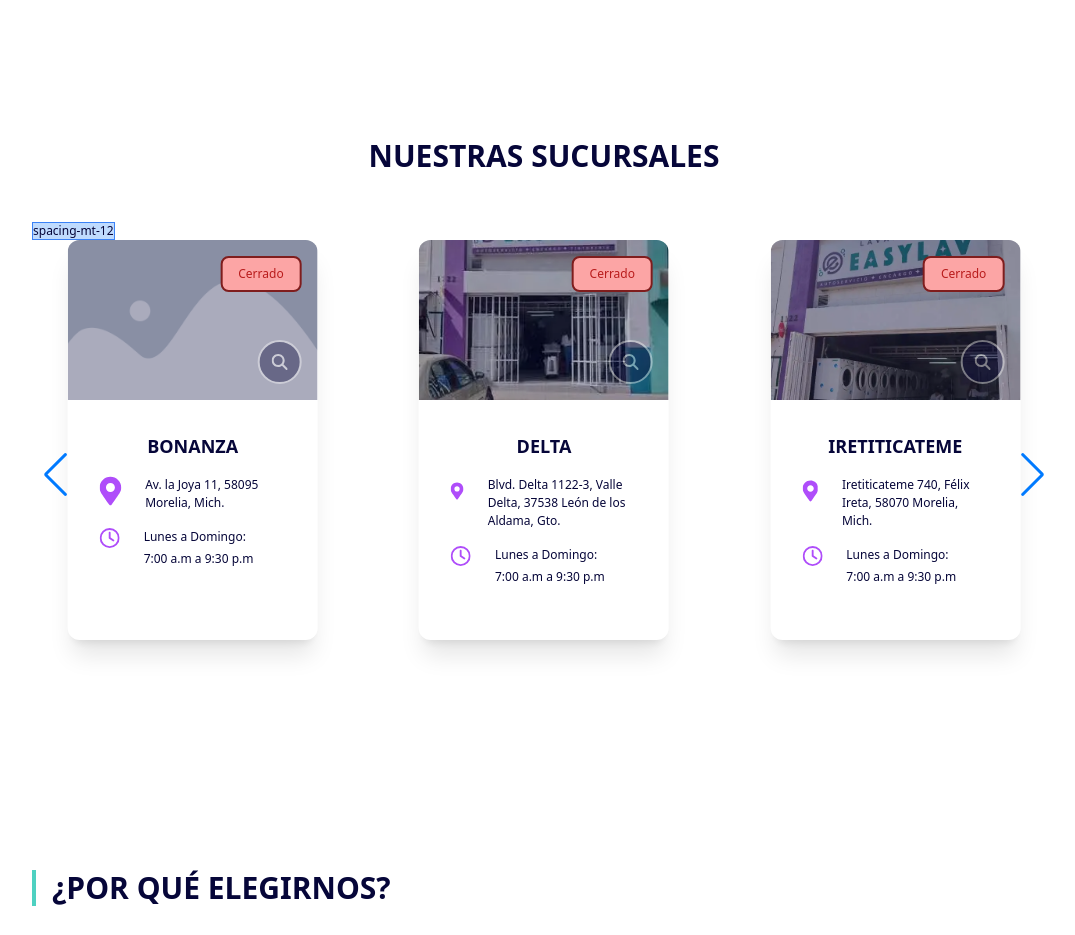
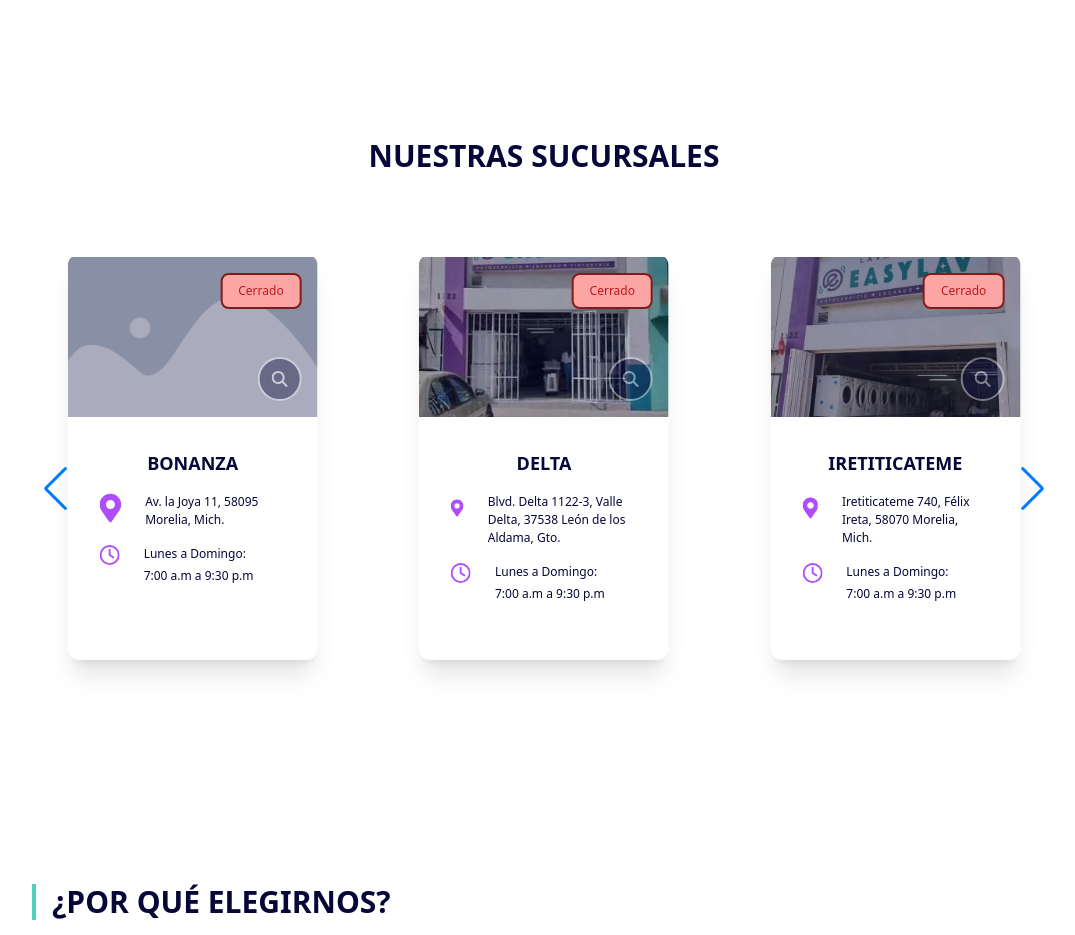
Before and after one commit to dspwebstudiomx/easylav-react, a React (Vite) app: page / in a window 1280 px wide. Shown: the part 5300-6235 px from the top of the page, without its empty margins (96-1171 px from the left). Built offline with nearby package versions, Linux system fonts and the light colour scheme.

Commit message:
Elimina la importación de 'Spacing' en NuestrasSucursales y ajusta el contenedor para mejorar la estructura del código. Modifica SucursalCardPerCity para eliminar la clase 'error' innecesaria.

```diff
--- a/src/components/cards/SucursalCardPerCity.jsx
+++ b/src/components/cards/SucursalCardPerCity.jsx
@@ -17,7 +17,7 @@ import PropTypes from 'prop-types';
 // Este componente utiliza el generador de tarjetas de sucursal para mostrar las sucursales de una ciudad específica
 const SucursalCardPerCity = ({ city }) => {
   return (
-    <div className="error w-full">
+    <div className="w-full">
       <CityCardGenerator city={city} />
     </div>
   );
--- a/src/pages/inicio/nuestrasSucursales/NuestrasSucursales.jsx
+++ b/src/pages/inicio/nuestrasSucursales/NuestrasSucursales.jsx
@@ -10,7 +10,7 @@
 */
 
 // Importaciones
-import { Container, Section, Spacing, SucursalCard, TitleContainer, TitleH2 } from 'components';
+import { Container, Section, SucursalCard, TitleContainer, TitleH2 } from 'components';
 import { localservices } from 'data';
 import PropTypes from 'prop-types';
 import 'swiper/css';
@@ -35,7 +35,7 @@ const NuestrasSucursales = () => {
 
   return (
     <Section className="">
-      <Container>
+      <Container className="grid gap-20">
         {/* Títulos */}
         <div className="md:hidden">
           <TitleContainer title="Nuestras Sucursales" />
@@ -44,8 +44,6 @@ const NuestrasSucursales = () => {
           <TitleH2>Nuestras Sucursales</TitleH2>
         </div>
         {/* Títulos */}
-
-        <Spacing distance="mt-12" />
 
         {/* Carousel de Tarjetas Sucursales */}
         <Swiper
```
